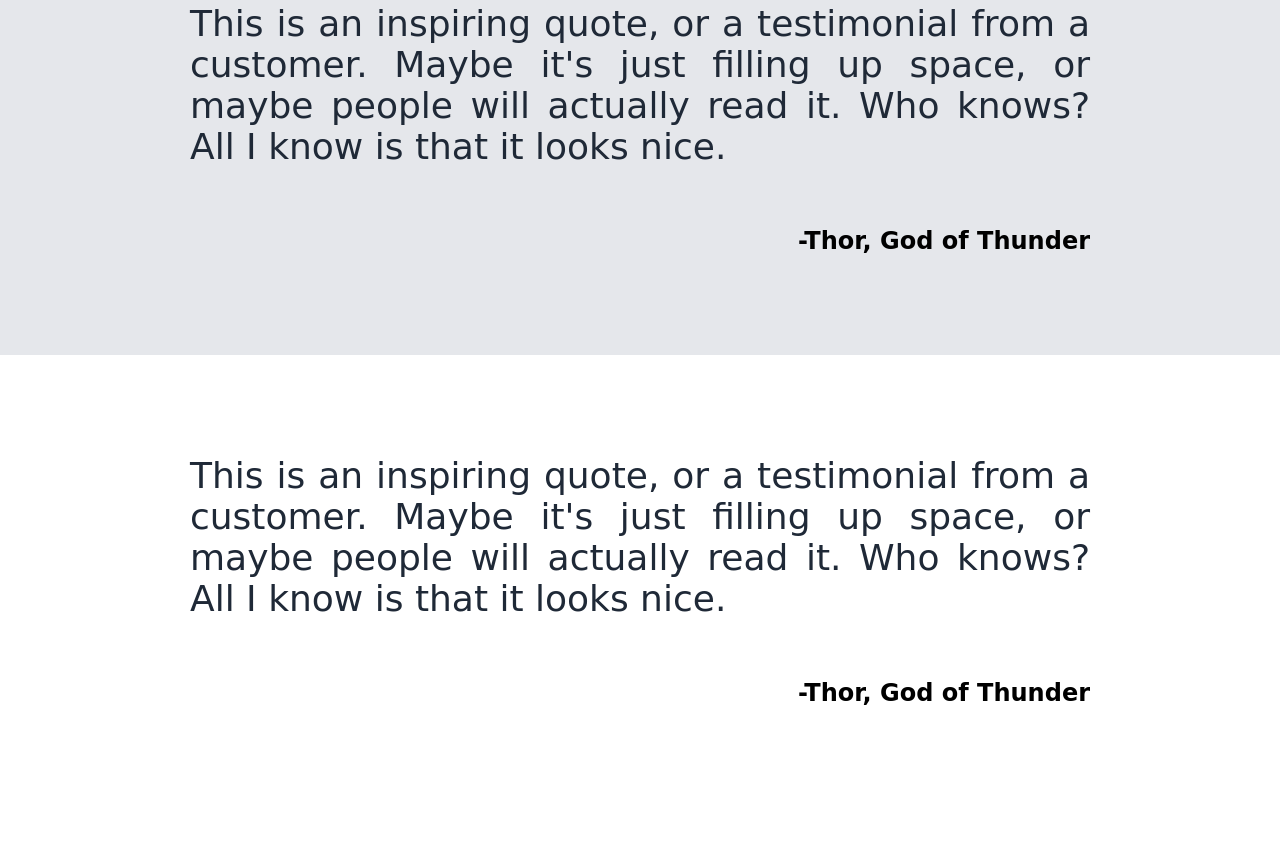
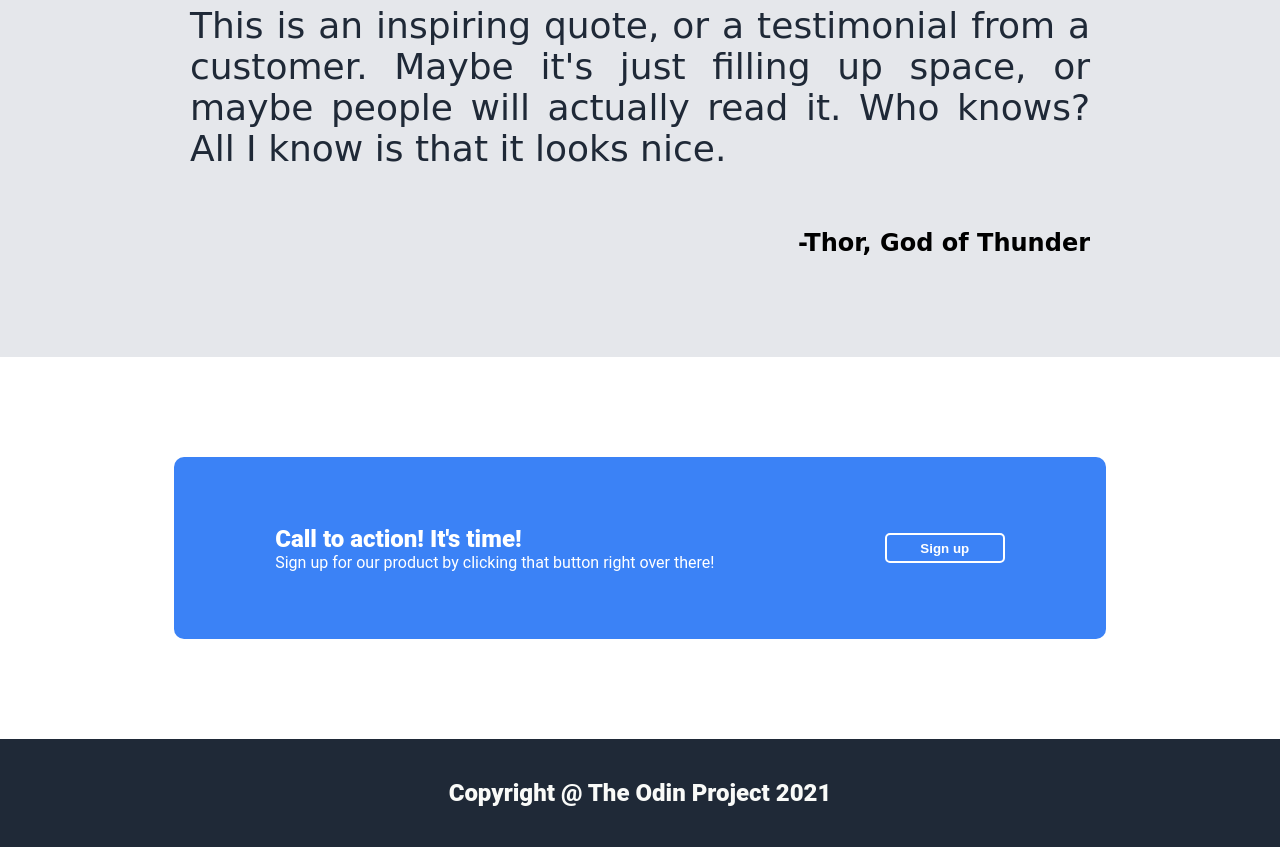
Before and after one commit to CarloFAProfumieri/LandingPage, a website: page index.html in a window 1280 px wide. Shown: the part 1244-2091 px from the top of the page. Before the commit the page ends 2051 px from the top, so only its background shows below. Drawn offline with Linux system fonts and the light colour scheme.

Commit message:
Finished flexbox project
Some things could have a better finish, but im not quite in the mood to do that since I already managed to understand 90% of flexbox

```diff
--- a/index.html
+++ b/index.html
@@ -83,16 +83,22 @@
   </div>
 
   <div class="background-white">
-    <div class="center quote-container">
-      <p class="quote-font">
-        This is an inspiring quote, or a testimonial from a
-        customer. Maybe it's just filling up space, or maybe
-        people will actually read it. Who knows? All I know
-        is that it looks nice.
-      </p>
-      <p class="attribution">-Thor, God of Thunder</p>
+    <div class="center call-to-action-container">
+      <div class="call-to-action">
+        <div class="call-to-action-text">
+          <div class="bigger">Call to action! It's time!</div>
+          <div>Sign up for our product by clicking that button right over there!</div>
+        </div>
+        <button class="call-to-action-button">
+          Sign up
+        </button>
+
+      </div>
     </div>
   </div>
 
+  <footer class="background-darkblue header-logo-text footer">
+      Copyright @ The Odin Project 2021
+  </footer>
 </body>
 </html>
--- a/style.css
+++ b/style.css
@@ -7,7 +7,7 @@ body {
     height: 150px;
     width: 150px;
     overflow: hidden;
-    border: solid 2px #3882F6;
+    border: solid 3px #3882F6;
     border-radius: 10px;
 }
 .hero-text-container{
@@ -29,6 +29,27 @@ body {
     gap: 60px;
     margin: 100px;
     justify-content: space-between;
+    flex-direction: column;
+    max-width: 900px;
+    text-align: justify;
+}
+.call-to-action{
+    min-width: 900px;
+    min-height: 150px;
+    flex-grow: 0;
+    background-color: #3b82f6;
+    display: flex;
+    border-radius: 10px;
+    padding: 16px;
+    justify-content: space-around;
+    align-items: center;
+}
+.call-to-action-container{
+    display: flex;
+    align-items: center;
+    gap: 60px;
+    margin: 100px;
+    justify-content: space-around;
     flex-direction: column;
     max-width: 900px;
     text-align: justify;
@@ -151,3 +172,28 @@ body{
     font-family: "Harlow Solid Italic", cursive;
     align-self: flex-end;
 }
+.call-to-action-button{
+    color: white;
+    font-weight: bold;
+    background-color: #3b82F6;
+    border: 2px solid white;
+    border-radius: 5px;
+    min-height: 30px;
+    min-width: 120px;
+}
+
+.call-to-action-text{
+    color: white;
+}
+
+.bigger{
+    font-size: 24px;
+    font-weight: 1000;
+}
+
+.footer{
+    display: flex;
+    padding: 40px;
+    justify-content: center;
+    align-items: center;
+}
```
